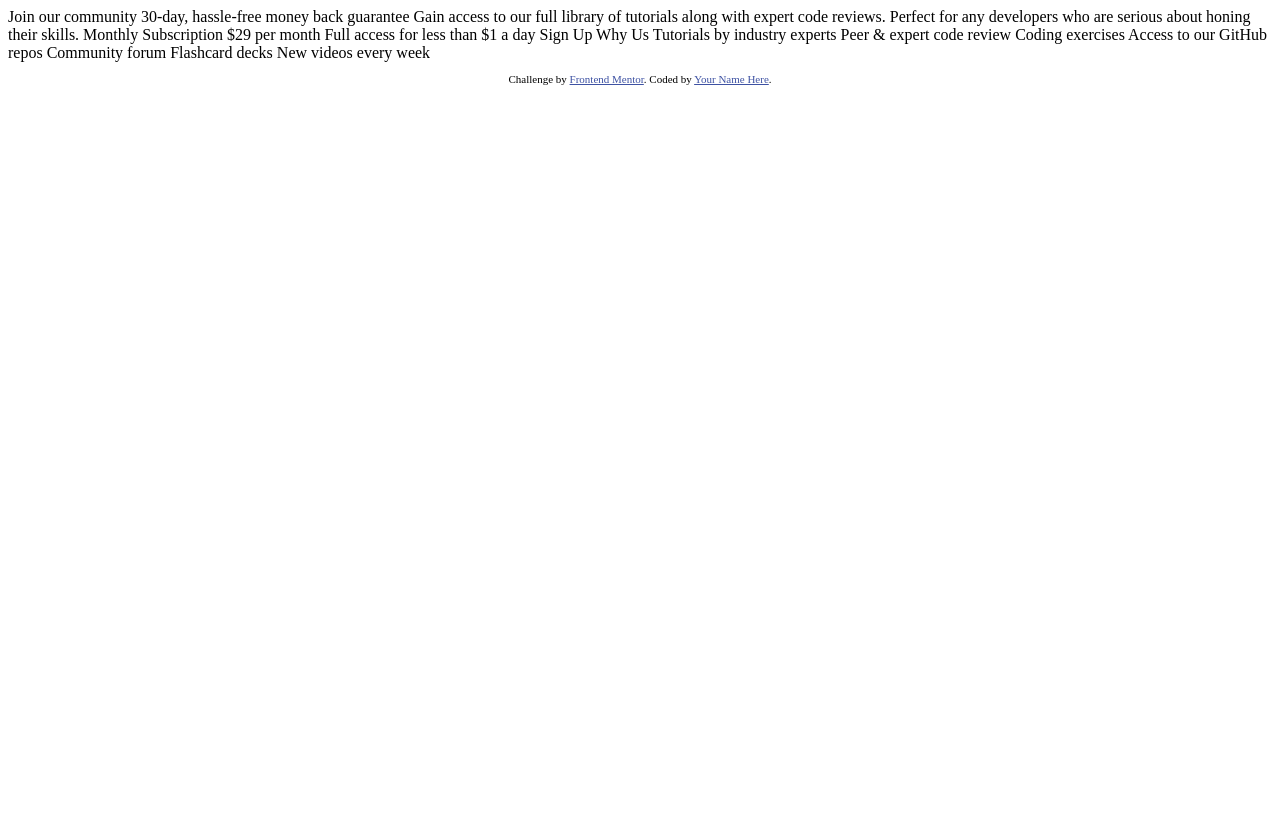
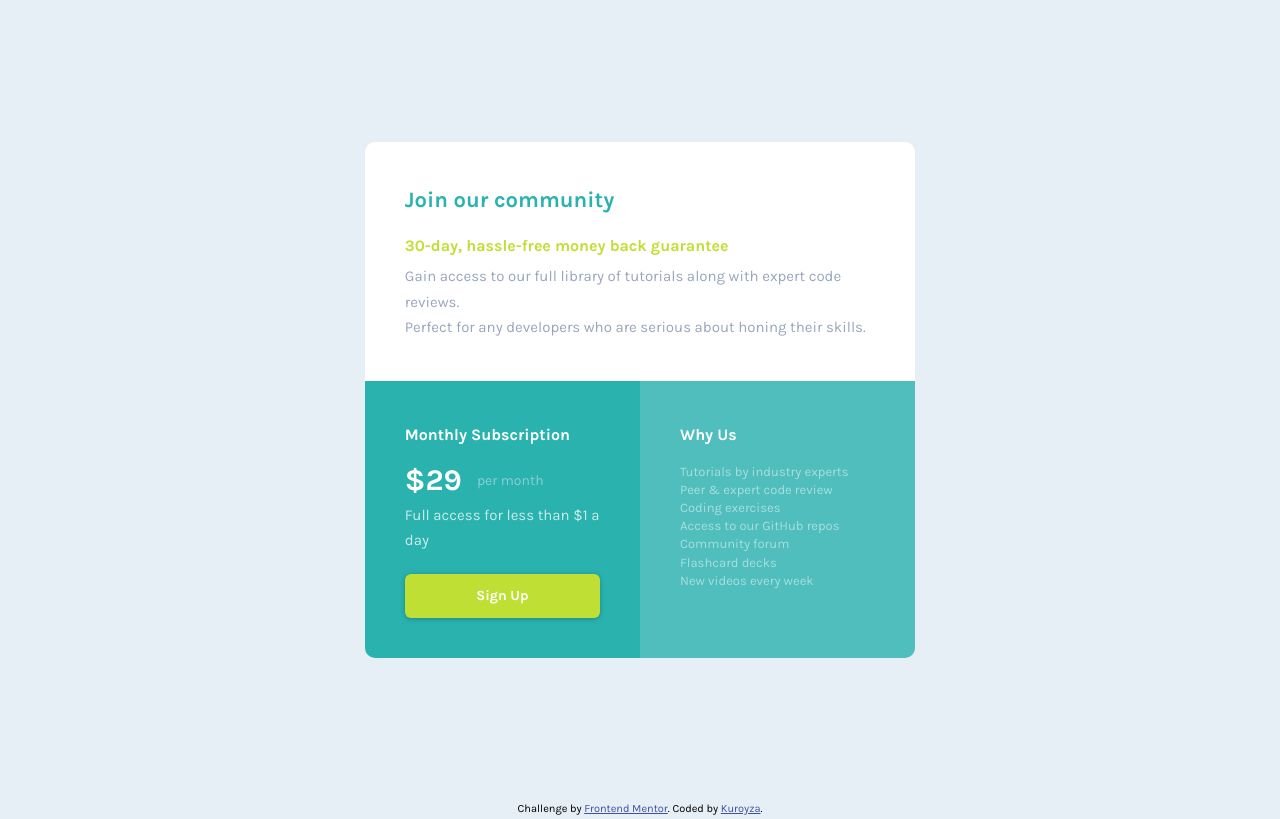
Before and after one commit to kuroyza/Single-price-grid-component, a plain HTML site: page index.html in a window 1280 px wide. Drawn offline with Linux system fonts and the light colour scheme.

Commit message:
Finished Desktop design

```diff
--- a/index.html
+++ b/index.html
@@ -1,50 +1,92 @@
 <!DOCTYPE html>
 <html lang="en">
+
 <head>
   <meta charset="UTF-8">
-  <meta name="viewport" content="width=device-width, initial-scale=1.0"> <!-- displays site properly based on user's device -->
-
+  <meta name="viewport" content="width=device-width, initial-scale=1.0">
+  <!-- displays site properly based on user's device -->
+  <link href="https://fonts.googleapis.com/css?family=Karla:400,700&display=swap" rel="stylesheet">
   <link rel="icon" type="image/png" sizes="32x32" href="./images/favicon-32x32.png">
+  <link rel="stylesheet" href="./style.css">
 
   <title>Frontend Mentor | Single Price Grid Component</title>
 
   <!-- Feel free to remove these styles or customise in your own stylesheet 👍 -->
   <style>
-    .attribution { font-size: 11px; text-align: center; }
-    .attribution a { color: hsl(228, 45%, 44%); }
+    .attribution {
+      font-size: 11px;
+      text-align: center;
+    }
+
+    .attribution a {
+      color: hsl(228, 45%, 44%);
+    }
   </style>
 </head>
+
 <body>
-  Join our community
 
-  30-day, hassle-free money back guarantee
+  <header class="header">
+    <div class="price-grid">
 
-  Gain access to our full library of tutorials along with expert code reviews.
-  Perfect for any developers who are serious about honing their skills.
+      <div class="details">
+        <h1 class="details--title main-title">
+          Join our community
+        </h1>
+        <h2 class="details--sub-title sub-title">
+          30-day, hassle-free money back guarantee
+        </h2>
 
-  Monthly Subscription
+        <p class="details--paragraph">
+          Gain access to our full library of tutorials along with expert code reviews.<br>
+          Perfect for any developers who are serious about honing their skills.
+        </p>
+      </div>
 
-  &dollar;29 per month
+      <div class="card">
+        <div class="card__subscription">
+          <h2 class="card__subscription--title sub-title">
+            Monthly Subscription
+          </h2>
 
-  Full access for less than &dollar;1 a day
+          <h3 class="card__subscription--pricing">
+            &dollar;29 <span class="paragraph">per month</span>
+          </h3>
 
-  Sign Up
+          <p class="card__subscription--paragraph">
+            Full access for less than &dollar;1 a day
+          </p>
 
-  Why Us
+          <a href="#" class="btn">Sign Up</a>
+        </div>
 
-  Tutorials by industry experts
-  Peer &amp; expert code review
-  Coding exercises
-  Access to our GitHub repos
-  Community forum
-  Flashcard decks
-  New videos every week
+        <div class="card__why-us">
+          <h2 class="card__why-us--title sub-title">
+            Why Us
+          </h2>
+
+          <p class="card__why-us--paragraph">
+            Tutorials by industry experts<br>
+            Peer &amp; expert code review<br>
+            Coding exercises<br>
+            Access to our GitHub repos<br>
+            Community forum<br>
+            Flashcard decks<br>
+            New videos every week<br>
+          </p>
+
+        </div>
+      </div>
+
+    </div>
+  </header>
 
   <footer>
     <p class="attribution">
       Challenge by <a href="https://www.frontendmentor.io?ref=challenge" target="_blank">Frontend Mentor</a>.
-      Coded by <a href="#">Your Name Here</a>.
+      Coded by <a href="https://instagram.com/kuroyza">Kuroyza</a>.
     </p>
   </footer>
 </body>
+
 </html>
--- /dev/null
+++ b/style.css
@@ -0,0 +1,162 @@
+:root {
+
+   /** Primary **/
+   --colorCyan: hsl(179, 62%, 43%);
+   --colorCyan-light: hsla(179, 62%, 43%, .8);
+
+   --colorBrightYellow: hsl(71, 73%, 54%);
+
+
+   /** Neutral **/
+   --colorLightGray: hsl(204, 43%, 93%);
+   --colorLightGray-light: hsla(203, 44%, 93%, .5);
+   --colorGrayishBlue: hsl(218, 22%, 67%);
+}
+
+html {
+   font-size: 62.5%;
+   box-sizing: border-box;
+}
+
+*,
+*::after,
+*::before {
+   padding: 0;
+   margin: 0;
+   box-sizing: inherit;
+}
+
+body {
+   width: 100%;
+   display: flex;
+   flex-direction: column;
+   background-color: var(--colorLightGray);
+   font-family: 'Karla', sans-serif;
+   line-height: 1.7;
+}
+
+.header {
+   position: relative;
+   width: 100%;
+   height: 100vh;
+   display: flex;
+   flex-direction: column;
+   justify-content: center;
+   align-items: center;
+}
+
+.price-grid {
+   width: 43%;
+   display: flex;
+   flex-direction: column;
+   border-radius: 1rem;
+   overflow: hidden;
+}
+
+.main-title {
+   font-size: 2.2rem;
+   padding-bottom: 1.2rem;
+   color: var(--colorCyan);
+}
+
+.sub-title {
+   font-size: 1.6rem;
+   padding-bottom: .5rem;
+}
+
+.details {
+   flex: 1 0 40%;
+   background-color: #FFF;
+}
+
+.details,
+.card__subscription,
+.card__why-us {
+   padding: 4rem;
+}
+
+.details--sub-title {
+   color: var(--colorBrightYellow);
+}
+
+.details--paragraph {
+   color: var(--colorGrayishBlue);
+   font-size: 1.5rem;
+}
+
+.card {
+   flex: 1 0 60%;
+   display: flex;
+   color: #FFF;
+}
+
+.card__subscription {
+   flex: 1 0 50%;
+   background-color: var(--colorCyan);
+   position: relative;
+}
+
+.card__subscription--title {
+   margin-bottom: .5rem;
+}
+
+.card__subscription--pricing {
+   font-size: 3rem;
+   line-height: 1.5;
+   width: fit-content;
+   display: flex;
+   align-items: center;
+   justify-content: space-between;
+}
+
+.card__subscription--pricing span {
+   color: var(--colorLightGray-light);
+   font-weight: 400;
+   font-size: 1.4rem;
+   margin-left: 1.5rem;
+}
+
+.card__subscription--paragraph {
+   color: rgba(255, 255, 255, .75);
+   font-size: 1.5rem;
+}
+
+.card__why-us {
+   flex: 1 0 50%;
+   background-color: var(--colorCyan-light);
+}
+
+.card__why-us--title {
+   margin-bottom: 1rem;
+}
+
+.card__why-us--paragraph {
+   color: rgba(255, 255, 255, .5);
+   font-size: 1.3rem;
+   line-height: 1.4;
+}
+
+.btn {
+   display: inline-block;
+   width: 100%;
+   background-color: var(--colorBrightYellow);
+   color: #FFF;
+   text-decoration: none;
+   text-align: center;
+   padding: 1rem;
+   margin-top: 2rem;
+   font-size: 1.4rem;
+   font-weight: 700;
+   border-radius: 6px;
+   box-shadow: 0 1px 5px rgba(0, 0, 0, .25);
+   transition: all .3s;
+}
+
+.btn:hover {
+   box-shadow: 0 0 10px rgba(0, 0, 0, .5);
+}
+
+.btn:active {
+   box-shadow: 0 1px 5px rgba(0, 0, 0, .25);
+   transform: scale(.98);
+}
```
